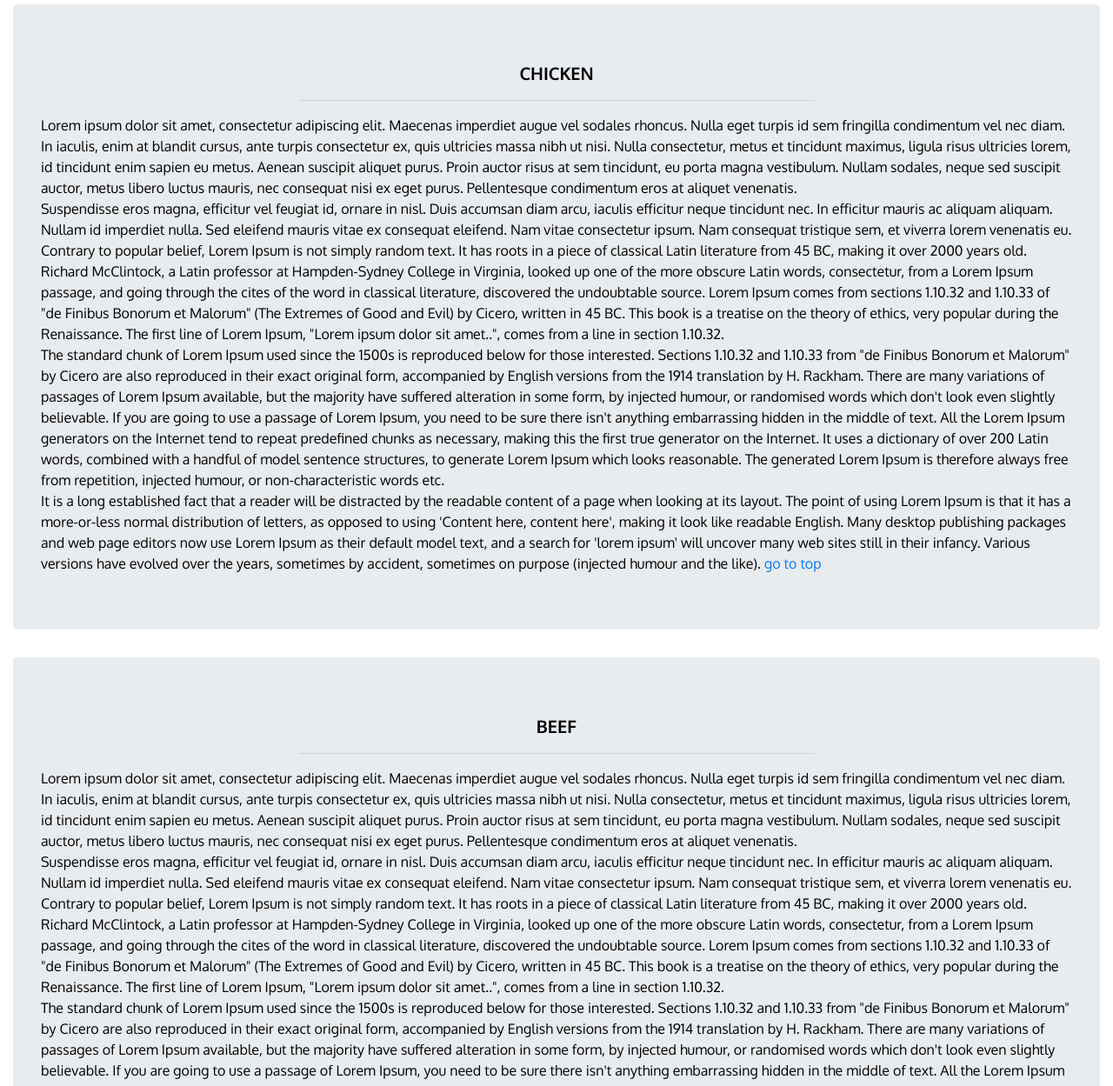
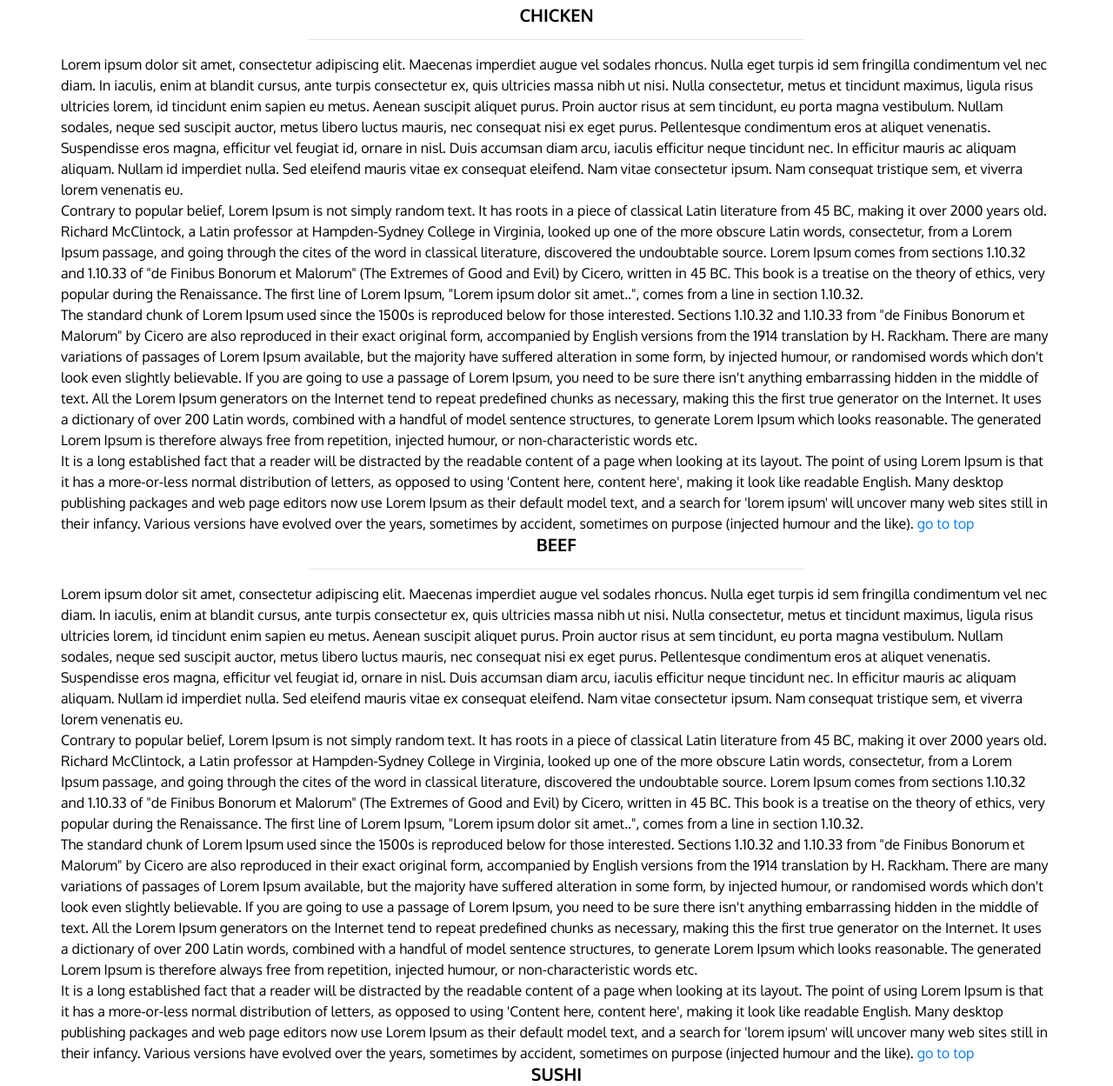
Before and after one commit to Aleena-Ashraf/assignments.github.io, a plain HTML site: page module3-solution/index2.html in a window 1280 px wide. Shown: the part 171-1420 px from the top of the page at 87% size. Drawn offline with Linux system fonts and the light colour scheme.

Commit message:
Update index2.html

```diff
--- a/module3-solution/index2.html
+++ b/module3-solution/index2.html
@@ -34,9 +34,10 @@
 
 	</header>
 	<h1 class="text-center">Our Menu</h1>
-	<div id="main-content" class="container-fluid">
-    <div class="jumbotron">
-    	<a name="chicken"><div class="jumboh">CHICKEN</div></a><hr>
+	<div id="main-content" class="container">
+    <div class="row">
+    <div class="col-xs-12">
+    	<a name="chicken"><h2 class="jumboh text-center">CHICKEN</h2></a><hr>
       Lorem ipsum dolor sit amet, consectetur adipiscing elit. Maecenas imperdiet augue vel sodales rhoncus. Nulla eget turpis id sem fringilla condimentum vel nec diam. In iaculis, enim at blandit cursus, ante turpis consectetur ex, quis ultricies massa nibh ut nisi. Nulla consectetur, metus et tincidunt maximus, ligula risus ultricies lorem, id tincidunt enim sapien eu metus. Aenean suscipit aliquet purus. Proin auctor risus at sem tincidunt, eu porta magna vestibulum. Nullam sodales, neque sed suscipit auctor, metus libero luctus mauris, nec consequat nisi ex eget purus. Pellentesque condimentum eros at aliquet venenatis.<br>
 
 	  Suspendisse eros magna, efficitur vel feugiat id, ornare in nisl. Duis accumsan diam arcu, iaculis efficitur neque tincidunt nec. In efficitur mauris ac aliquam aliquam. Nullam id imperdiet nulla. Sed eleifend mauris vitae ex consequat eleifend. Nam vitae consectetur ipsum. Nam consequat tristique sem, et viverra lorem venenatis eu.<br>Contrary to popular belief, Lorem Ipsum is not simply random text. It has roots in a piece of classical Latin literature from 45 BC, making it over 2000 years old. Richard McClintock, a Latin professor at Hampden-Sydney College in Virginia, looked up one of the more obscure Latin words, consectetur, from a Lorem Ipsum passage, and going through the cites of the word in classical literature, discovered the undoubtable source. Lorem Ipsum comes from sections 1.10.32 and 1.10.33 of "de Finibus Bonorum et Malorum" (The Extremes of Good and Evil) by Cicero, written in 45 BC. This book is a treatise on the theory of ethics, very popular during the Renaissance. The first line of Lorem Ipsum, "Lorem ipsum dolor sit amet..", comes from a line in section 1.10.32.<br>
@@ -46,8 +47,8 @@ There are many variations of passages of Lorem Ipsum available, but the majority
 It is a long established fact that a reader will be distracted by the readable content of a page when looking at its layout. The point of using Lorem Ipsum is that it has a more-or-less normal distribution of letters, as opposed to using 'Content here, content here', making it look like readable English. Many desktop publishing packages and web page editors now use Lorem Ipsum as their default model text, and a search for 'lorem ipsum' will uncover many web sites still in their infancy. Various versions have evolved over the years, sometimes by accident, sometimes on purpose (injected humour and the like).
 	  <a href="#top">go to top</a>
     </div>
-    <div class="jumbotron">
-    	<a name="beef"><div class="jumboh">BEEF</div></a><hr>
+    <div class="col-xs-12">
+    	<a name="beef"><h2 class="jumboh text-center">BEEF</h2></a><hr>
       Lorem ipsum dolor sit amet, consectetur adipiscing elit. Maecenas imperdiet augue vel sodales rhoncus. Nulla eget turpis id sem fringilla condimentum vel nec diam. In iaculis, enim at blandit cursus, ante turpis consectetur ex, quis ultricies massa nibh ut nisi. Nulla consectetur, metus et tincidunt maximus, ligula risus ultricies lorem, id tincidunt enim sapien eu metus. Aenean suscipit aliquet purus. Proin auctor risus at sem tincidunt, eu porta magna vestibulum. Nullam sodales, neque sed suscipit auctor, metus libero luctus mauris, nec consequat nisi ex eget purus. Pellentesque condimentum eros at aliquet venenatis.<br>
 
 	  Suspendisse eros magna, efficitur vel feugiat id, ornare in nisl. Duis accumsan diam arcu, iaculis efficitur neque tincidunt nec. In efficitur mauris ac aliquam aliquam. Nullam id imperdiet nulla. Sed eleifend mauris vitae ex consequat eleifend. Nam vitae consectetur ipsum. Nam consequat tristique sem, et viverra lorem venenatis eu.<br>Contrary to popular belief, Lorem Ipsum is not simply random text. It has roots in a piece of classical Latin literature from 45 BC, making it over 2000 years old. Richard McClintock, a Latin professor at Hampden-Sydney College in Virginia, looked up one of the more obscure Latin words, consectetur, from a Lorem Ipsum passage, and going through the cites of the word in classical literature, discovered the undoubtable source. Lorem Ipsum comes from sections 1.10.32 and 1.10.33 of "de Finibus Bonorum et Malorum" (The Extremes of Good and Evil) by Cicero, written in 45 BC. This book is a treatise on the theory of ethics, very popular during the Renaissance. The first line of Lorem Ipsum, "Lorem ipsum dolor sit amet..", comes from a line in section 1.10.32.<br>
@@ -57,8 +58,8 @@ There are many variations of passages of Lorem Ipsum available, but the majority
 It is a long established fact that a reader will be distracted by the readable content of a page when looking at its layout. The point of using Lorem Ipsum is that it has a more-or-less normal distribution of letters, as opposed to using 'Content here, content here', making it look like readable English. Many desktop publishing packages and web page editors now use Lorem Ipsum as their default model text, and a search for 'lorem ipsum' will uncover many web sites still in their infancy. Various versions have evolved over the years, sometimes by accident, sometimes on purpose (injected humour and the like).
 	  <a href="#top">go to top</a>
     </div>
-    <div class="jumbotron">
-    	<a name="sushi"><div class="jumboh">SUSHI</div></a><hr>
+    <div class="col-xs-12">
+    	<a name="sushi"><h2 class="jumboh text-center">SUSHI</h2></a><hr>
       Lorem ipsum dolor sit amet, consectetur adipiscing elit. Maecenas imperdiet augue vel sodales rhoncus. Nulla eget turpis id sem fringilla condimentum vel nec diam. In iaculis, enim at blandit cursus, ante turpis consectetur ex, quis ultricies massa nibh ut nisi. Nulla consectetur, metus et tincidunt maximus, ligula risus ultricies lorem, id tincidunt enim sapien eu metus. Aenean suscipit aliquet purus. Proin auctor risus at sem tincidunt, eu porta magna vestibulum. Nullam sodales, neque sed suscipit auctor, metus libero luctus mauris, nec consequat nisi ex eget purus. Pellentesque condimentum eros at aliquet venenatis.<br>Contrary to popular belief, Lorem Ipsum is not simply random text. It has roots in a piece of classical Latin literature from 45 BC, making it over 2000 years old. Richard McClintock, a Latin professor at Hampden-Sydney College in Virginia, looked up one of the more obscure Latin words, consectetur, from a Lorem Ipsum passage, and going through the cites of the word in classical literature, discovered the undoubtable source. Lorem Ipsum comes from sections 1.10.32 and 1.10.33 of "de Finibus Bonorum et Malorum" (The Extremes of Good and Evil) by Cicero, written in 45 BC. This book is a treatise on the theory of ethics, very popular during the Renaissance. The first line of Lorem Ipsum, "Lorem ipsum dolor sit amet..", comes from a line in section 1.10.32.<br>
 
 The standard chunk of Lorem Ipsum used since the 1500s is reproduced below for those interested. Sections 1.10.32 and 1.10.33 from "de Finibus Bonorum et Malorum" by Cicero are also reproduced in their exact original form, accompanied by English versions from the 1914 translation by H. Rackham.
```
